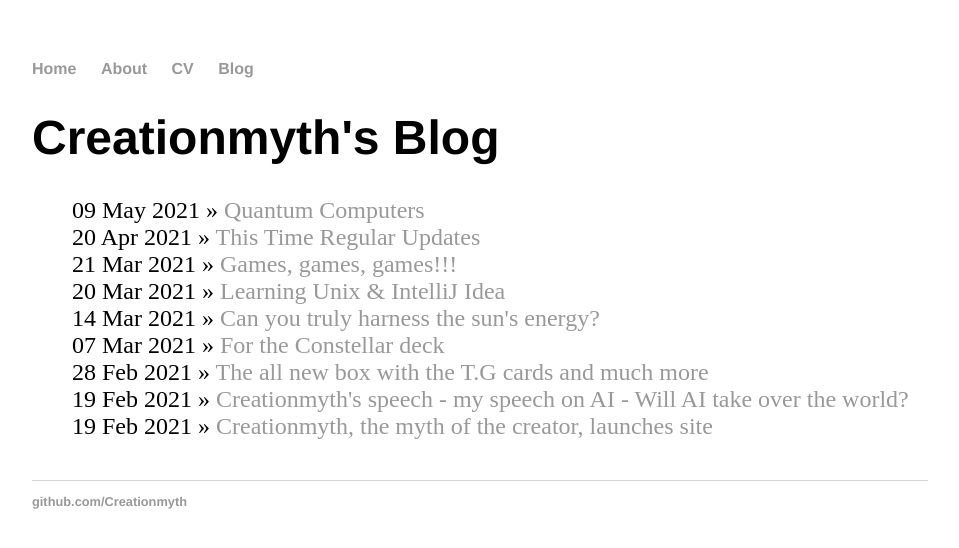
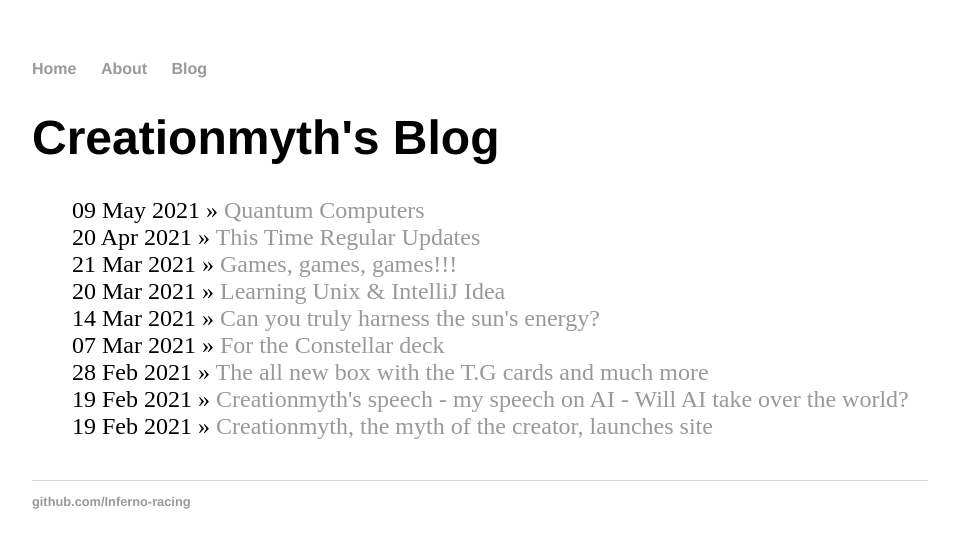
Before and after one commit to Inferno-racing/InfernoRacing1.github.io, a Jekyll site: the page built from blog/index.html, in a window 1280 px wide. Shown: the top 548 px of the page, without its empty margins (160-1119 px from the left). Built offline with Jekyll 4.4.1, drawn with Linux system fonts in a browser that asks for light colours.

Commit message:
Update default.html

```diff
--- a/_layouts/default.html
+++ b/_layouts/default.html
@@ -10,7 +10,6 @@
                         <ul>
                                 <li><a href="/">Home</a></li>
                                 <li><a href="/about">About</a></li>
-                                <li><a href="/cv">CV</a></li>
                                 <li><a href="/blog">Blog</a></li>
                         </ul>
                         </nav>
@@ -21,7 +20,7 @@
                         </div><!-- /.container -->
                         <footer>
                         <ul>
-                                <li><a href="https://github.com/Creationmyth">github.com/Creationmyth</a></li>
+                                <li><a href="https://github.com/Inferno-racing">github.com/Inferno-racing</a></li>
                                 </ul>
                         </footer>
                 </body>
```
